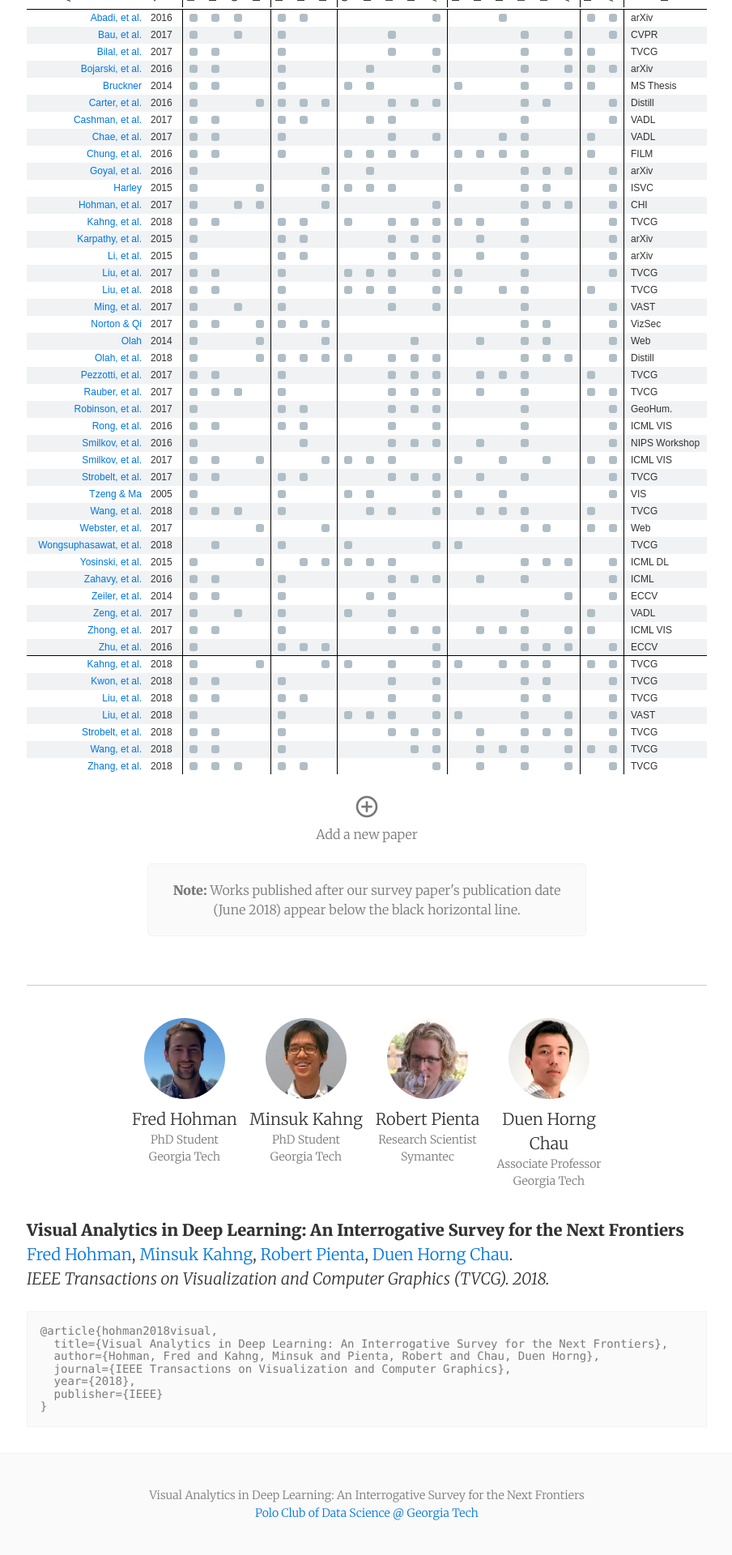
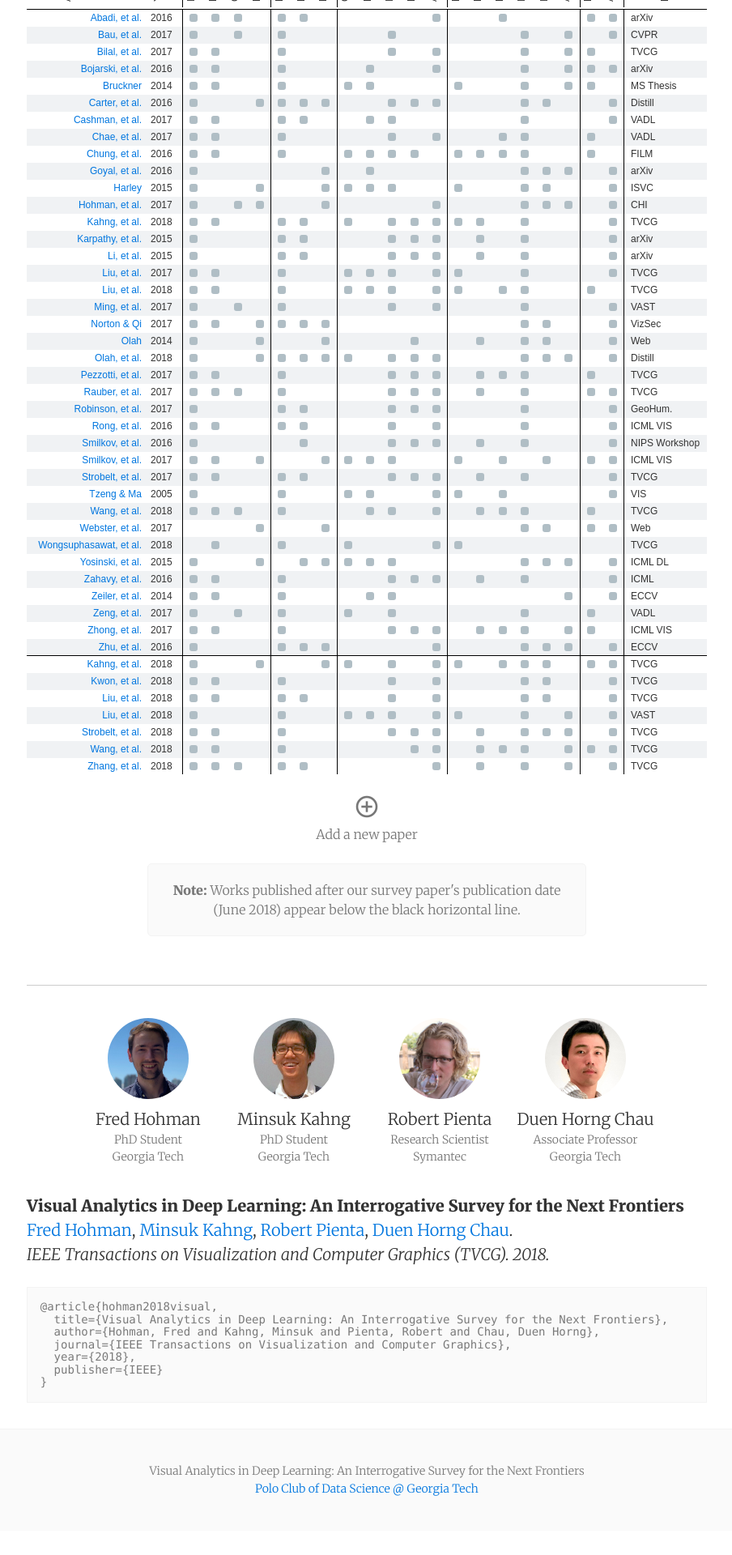
Before and after one commit to fredhohman/visual-analytics-in-deep-learning, a Jekyll site: the page built from index.md, in a window 1280 px wide. Shown: the part 2980-4900 px from the top of the page at 81% size, without its empty margins (187-1091 px from the left). Built offline with Jekyll 4.4.1, drawn with Linux system fonts in a browser that asks for light colours; after the commit the page ends 4870 px from its top, so only the background shows below that.

Commit message:
fix width of people for even heights

```diff
--- a/_sass/_custom.scss
+++ b/_sass/_custom.scss
@@ -37,7 +37,7 @@
   display: flex;
   flex-direction: column;
   text-align: center;
-  width: 150px;
+  width: 180px;
   margin-bottom: 10px;
 }
 
--- a/index.md
+++ b/index.md
@@ -38,7 +38,7 @@ We conclude by highlighting research directions and open research problems.
 </p>
 
 <div class="video-wrapper">
-<iframe width="560" height="315" src="https://www.youtube.com/embed/TI_sXHt2d8s" frameborder="0" allow="autoplay; encrypted-media" allowfullscreen></iframe>
+<iframe src="https://www.youtube.com/embed/TI_sXHt2d8s" frameborder="0" allow="autoplay; encrypted-media" allowfullscreen></iframe>
 </div>
 
 <p class="squeeze">
```
